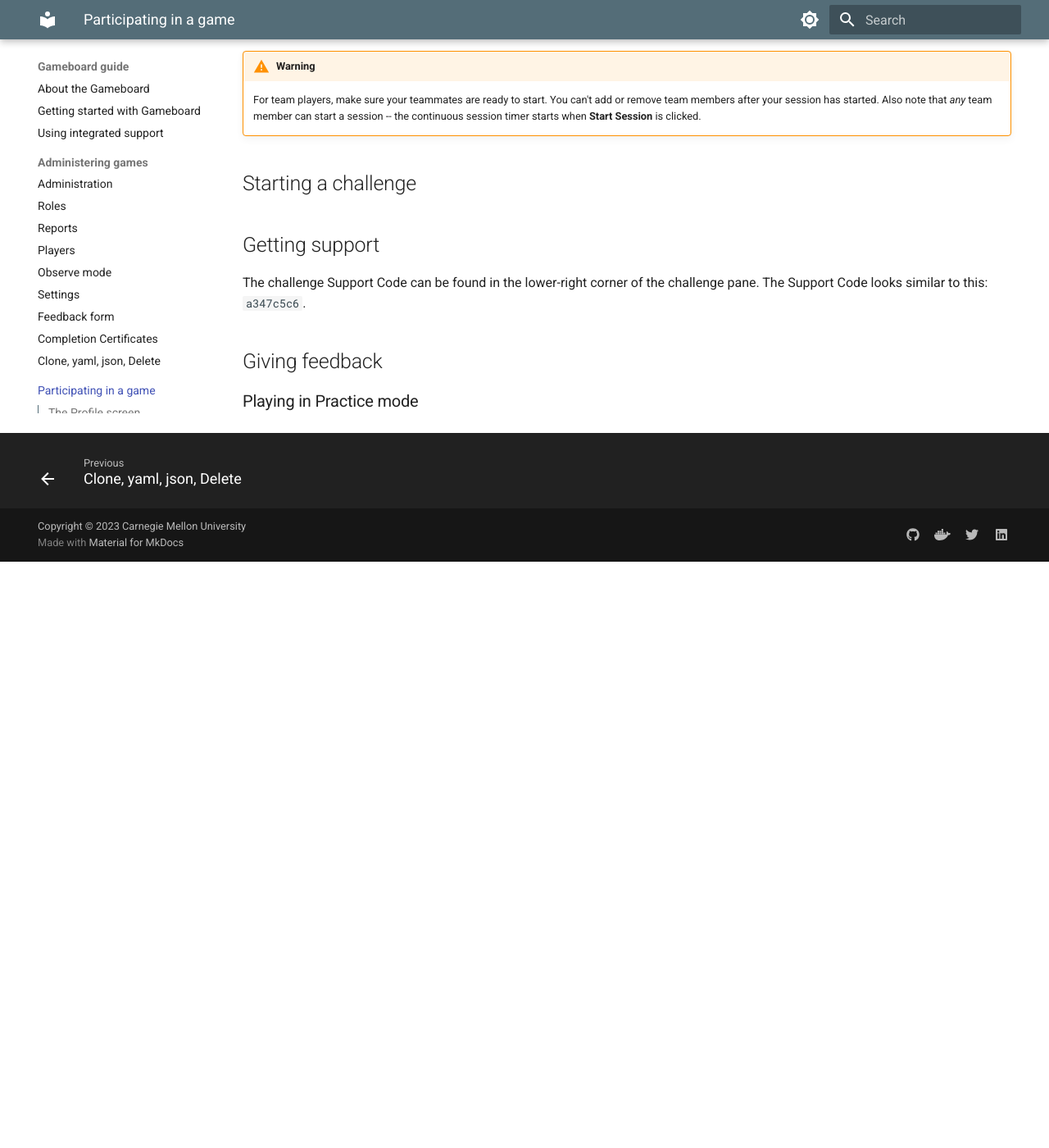
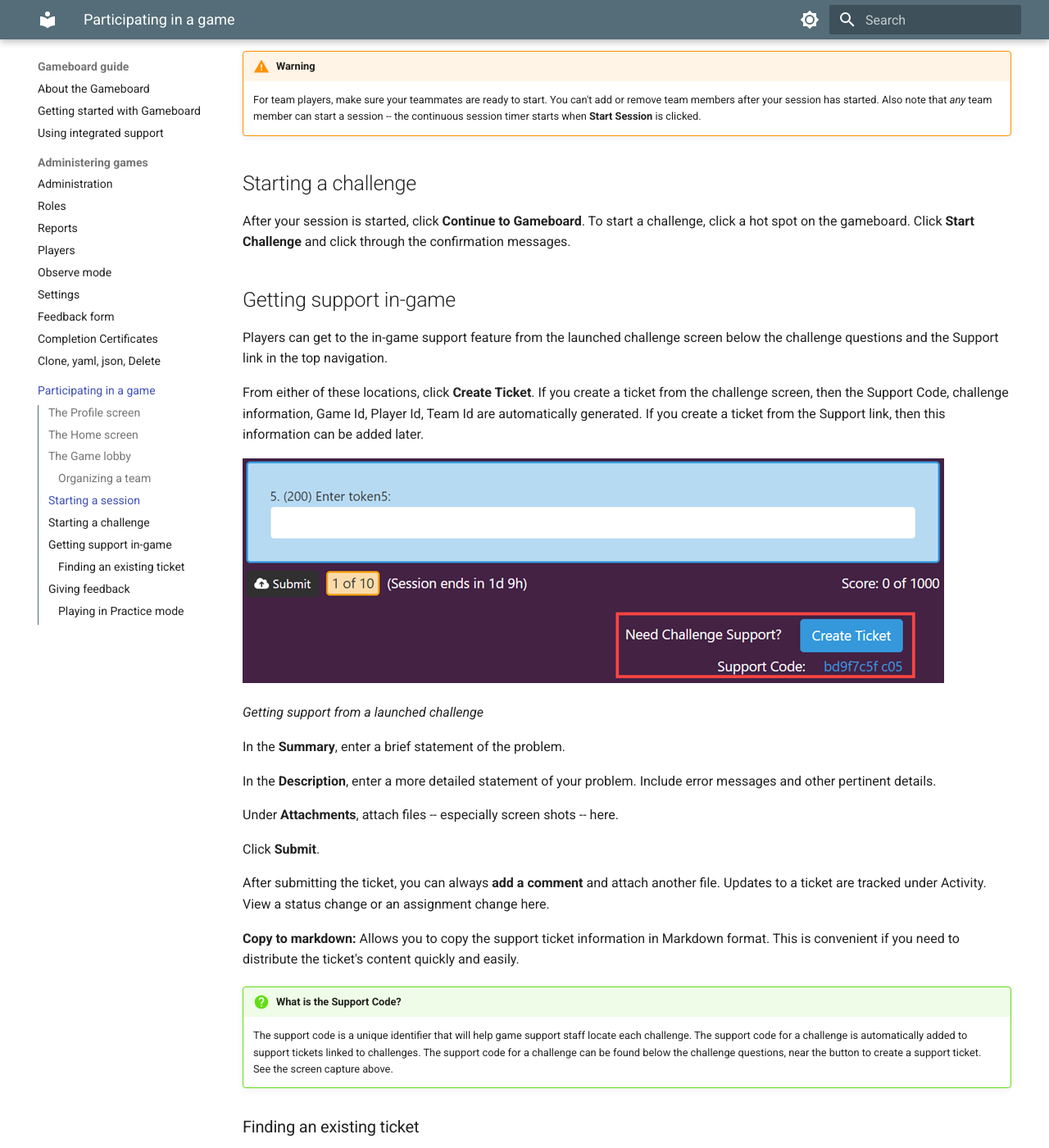
Before and after one commit to cmu-sei/foundry-docs, an MkDocs documentation site: the page built from docs/gameboard/participating.md, in a window 1280 px wide and 1400 px high, scrolled down 1605 px. Shown: the whole window at 82% size. Built offline with MkDocs 1.6.1 and Material for MkDocs 9.7.7, drawn with Linux system fonts in a browser that asks for light colours; before the commit the page ends 2290 px from its top, so only the background shows below that; some of the changed text lies outside the part shown.

Commit message:
Miscellaneous small updates

```diff
--- a/docs/gameboard/participating.md
+++ b/docs/gameboard/participating.md
@@ -3,7 +3,7 @@
 This topic describes the Gameboard from a participant's point-of-view. A *participant* is a player in a game or a competitor in a competition who has no special role(s) attached them. These instructions assume that a fully configured game environment is available to the reader and they have an account on the Identity server.
 
 1. Browse to the gameboard's designated URL. Some gamecards are visible prior to logging in.
-2. Click **Profile**, then **Login**. You're the Identity server now. Here you can login with an existing account or register for a new one.
+2. Click **Profile**, then **Login**. You're on the Identity server now. Here you can login with an existing account or register for a new one.
 
 !!! danger
 
@@ -41,16 +41,47 @@ If the game is a team game, you organize your team in the game lobby. Under **Se
 
 ## Starting a session
 
-To start your session, click Start Session and click through the confirmation messages.
+To start your session, click **Start Session** and click through the confirmation messages.
 
 !!! warning
     For team players, make sure your teammates are ready to start. You can't add or remove team members after your session has started. Also note that *any* team member can start a session -- the continuous session timer starts when **Start Session** is clicked.
 
 ## Starting a challenge
 
-## Getting support
+After your session is started, click **Continue to Gameboard**. To start a challenge, click a hot spot on the gameboard. Click **Start Challenge** and click through the confirmation messages.
 
-The challenge Support Code can be found in the lower-right corner of the challenge pane. The Support Code looks similar to this: `a347c5c6`.
+## Getting support in-game
+
+Players can get to the in-game support feature from the launched challenge screen below the challenge questions and the Support link in the top navigation.
+
+From either of these locations, click **Create Ticket**. If you create a ticket from the challenge screen, then the Support Code, challenge information, Game Id,  Player Id, Team Id are automatically generated. If you create a ticket from the Support link, then this information can be added later.
+
+![support corner](img/get-support.png)
+
+*Getting support from a launched challenge*
+
+In the **Summary**, enter a brief statement of the problem.
+
+In the **Description**, enter a more detailed statement of your problem. Include error messages and other pertinent details.
+
+Under **Attachments**, attach files -- especially screen shots -- here.
+
+Click **Submit**.
+
+After submitting the ticket, you can always **add a comment** and attach another file. Updates to a ticket are tracked under Activity. View a status change or an assignment change here.
+
+**Copy to markdown:** Allows you to copy the support ticket information in Markdown format. This is convenient if you need to distribute the ticket's content quickly and easily.
+
+!!! question "What is the Support Code?"
+    The support code is a unique identifier that will help game support staff locate each challenge. The support code for a challenge is automatically added to support tickets linked to challenges. The support code for a challenge can be found below the challenge questions, near the button to create a support ticket. See the screen capture above.
+
+### Finding an existing ticket
+
+From the Support page, use the dropdowns and the **Search** field to locate existing tickets.
+
+Filter tickets by status: Any, Open, In progress, Not closed (*open* plus *in progress*), and Closed.
+
+Search by entering terms. Search covers ticket summary, labels, challenge titles, and player name.
 
 ## Giving feedback
 
```
Also changed, not shown: docs/gameboard/admin-reports.md (+2 -2 lines), docs/gameboard/support.md (+1 -1 lines), docs/gameboard/img/get-support.png (added).
